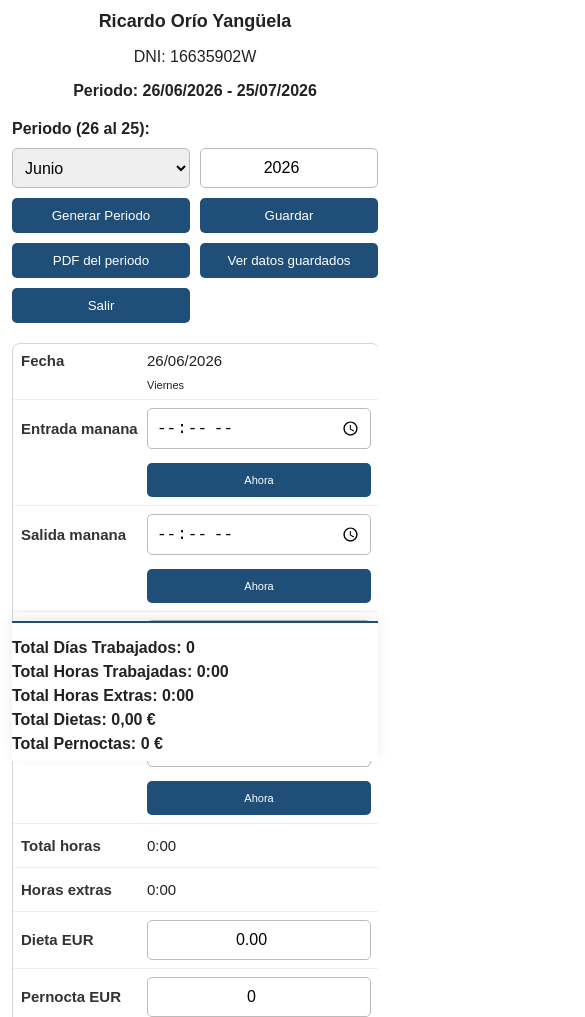
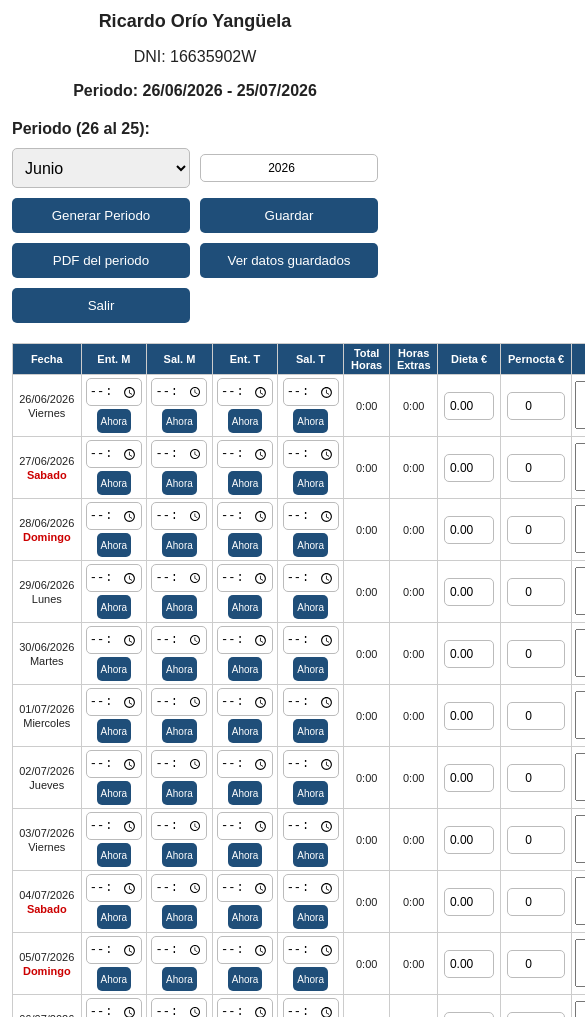
Before and after one commit to orioricardo2002-netizen/control-jornada, a plain HTML site: page index.html in a window 390 px wide. Shown: the part 83-1100 px from the top of the page, 585 px wide, since content can reach past the window. Drawn offline with Linux system fonts and the light colour scheme.

Commit message:
Add files via upload

```diff
--- a/app.js
+++ b/app.js
@@ -7,6 +7,7 @@ document.addEventListener("DOMContentLoaded", () => {
     const periodoMes = document.getElementById("periodoMes");
     const periodoAnio = document.getElementById("periodoAnio");
     const periodoActual = document.getElementById("periodoActual");
+    const observacionesFinales = document.getElementById("observacionesFinales");
     const tbody = document.getElementById("tablaBody");
 
     btnGenerar.addEventListener("click", () => {
@@ -33,6 +34,8 @@ document.addEventListener("DOMContentLoaded", () => {
         guardarDatos();
         alert("Datos guardados. Ya puedes cerrar la aplicacion.");
     });
+
+    observacionesFinales.addEventListener("input", guardarDatos);
 
     prepararPeriodoInicial();
     cargarPeriodo();
@@ -276,9 +279,12 @@ document.addEventListener("DOMContentLoaded", () => {
 
         localStorage.setItem("jornadaRicardo", JSON.stringify(datos));
         localStorage.setItem("periodoRicardo", obtenerPeriodo());
+        localStorage.setItem("observacionesFinalesRicardo", observacionesFinales.value);
     }
 
     function cargarDatos() {
+        observacionesFinales.value = localStorage.getItem("observacionesFinalesRicardo") || "";
+
         const datosGuardados = localStorage.getItem("jornadaRicardo");
         if (!datosGuardados) return;
 
--- a/index.html
+++ b/index.html
@@ -68,6 +68,10 @@
         <p>Total Horas Extras: <span id="totalExtras">0:00</span></p>
         <p>Total Dietas: <span id="totalDietas">0,00</span> €</p>
         <p>Total Pernoctas: <span id="totalPernoctas">0</span> €</p>
+        <label class="observacionesFinalesLabel" for="observacionesFinales">
+            Observaciones Finales
+        </label>
+        <textarea id="observacionesFinales" class="observacionesFinales" aria-label="Observaciones finales del periodo"></textarea>
     </div>
 </div>
 
--- a/style.css
+++ b/style.css
@@ -66,12 +66,13 @@ button:hover{
 table{
     width:100%;
     border-collapse:collapse;
-    min-width:1050px;
+    min-width:690px;
+    table-layout:fixed;
 }
 
 th,td{
     border:1px solid #ccc;
-    padding:5px;
+    padding:3px;
     text-align:center;
 }
 
@@ -81,17 +82,23 @@ th{
 }
 
 input[type="time"]{
-    width:90px;
+    width:58px;
+    min-height:28px;
+    padding:2px;
+    font-size:12px;
 }
 
 input[type="number"]{
     text-align:center;
+    min-height:28px;
+    padding:2px;
+    font-size:12px;
 }
 
 .ahora{
     margin-top:3px;
-    padding:3px 6px;
-    font-size:11px;
+    padding:3px 4px;
+    font-size:10px;
 }
 
 .fecha-fin-semana{
@@ -105,29 +112,52 @@ small{
     font-size:11px;
 }
 
-/* Dietas más ancha */
+th:nth-child(1),
+td:nth-child(1){
+    width:70px;
+}
+
+th:nth-child(2),
+td:nth-child(2),
+th:nth-child(3),
+td:nth-child(3),
+th:nth-child(4),
+td:nth-child(4),
+th:nth-child(5),
+td:nth-child(5){
+    width:62px;
+}
+
+th:nth-child(6),
+td:nth-child(6),
+th:nth-child(7),
+td:nth-child(7){
+    width:50px;
+}
+
+/* Dietas */
 th:nth-child(8),
 td:nth-child(8){
-    width:70px;
-    min-width:70px;
+    width:56px;
+    min-width:56px;
 }
 
 td:nth-child(8) input{
-    width:60px;
+    width:50px;
 }
 
-/* Pernocta más estrecha */
+/* Pernocta */
 th:nth-child(9),
 td:nth-child(9){
-    width:80px;
-    min-width:80px;
+    width:64px;
+    min-width:64px;
 }
 
 td:nth-child(9) input{
-    width:70px;
+    width:58px;
 }
 
-/* Observaciones más pequeña */
+/* Observaciones */
 th:nth-child(10),
 td:nth-child(10){
     width:180px;
@@ -150,6 +180,17 @@ textarea{
 
 .totales p{
     margin:6px 0;
+}
+
+.observacionesFinalesLabel{
+    display:block;
+    margin-top:12px;
+    margin-bottom:6px;
+}
+
+.observacionesFinales{
+    width:100%;
+    min-height:90px;
 }
 
 #tablaJornada{
@@ -196,87 +237,28 @@ textarea{
         grid-column:1 / -1;
     }
 
-    table,
-    thead,
-    tbody,
-    tr,
-    td{
-        display:block;
-        width:100%;
-    }
-
     table{
-        min-width:0;
-        font-size:15px;
-    }
-
-    thead{
-        display:none;
-    }
-
-    tr{
-        margin:0 0 12px;
-        border:1px solid #d5d5d5;
-        border-radius:8px;
-        background:#fff;
-        overflow:hidden;
-    }
-
-    td{
-        display:grid;
-        grid-template-columns:118px 1fr;
-        align-items:center;
-        gap:8px;
-        min-height:44px;
-        padding:8px;
-        border:0;
-        border-bottom:1px solid #eee;
-        text-align:left;
-        box-sizing:border-box;
-    }
-
-    td:last-child{
-        border-bottom:0;
-    }
-
-    td::before{
-        content:attr(data-label);
-        font-weight:bold;
-        color:#333;
+        font-size:11px;
     }
 
     input[type="time"]{
-        width:100%;
-    }
-
-    td:nth-child(8),
-    td:nth-child(9),
-    td:nth-child(10){
-        width:100%;
-        min-width:0;
+        width:56px;
     }
 
     td:nth-child(8) input{
-        width:100%;
+        width:50px;
     }
 
     td:nth-child(9) input{
-        width:100%;
+        width:58px;
     }
 
     textarea{
-        min-height:70px;
+        min-height:48px;
     }
 
     .ahora{
-        grid-column:2;
-        margin-top:6px;
-        width:100%;
-        min-height:34px;
-    }
-
-    .fecha small{
-        grid-column:2;
+        min-height:24px;
     }
 
     select,
@@ -285,11 +267,8 @@ textarea{
     }
 
     .totales{
-        position:sticky;
-        bottom:0;
         background:white;
         border-top:2px solid #1f4e79;
-        box-shadow:0 -4px 12px rgba(0,0,0,0.08);
         padding:10px 0 2px;
     }
 }
```
